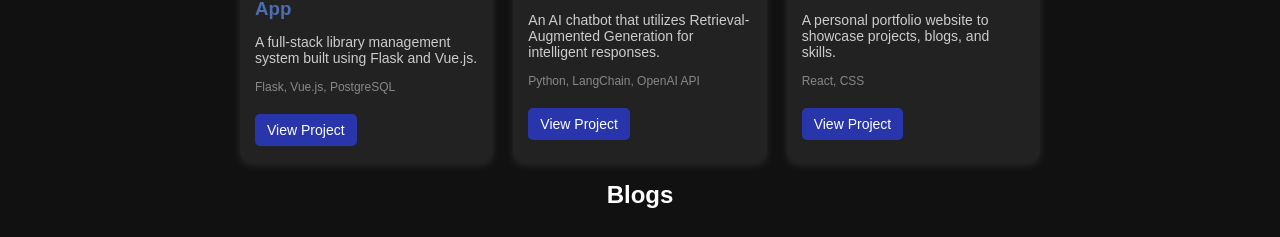
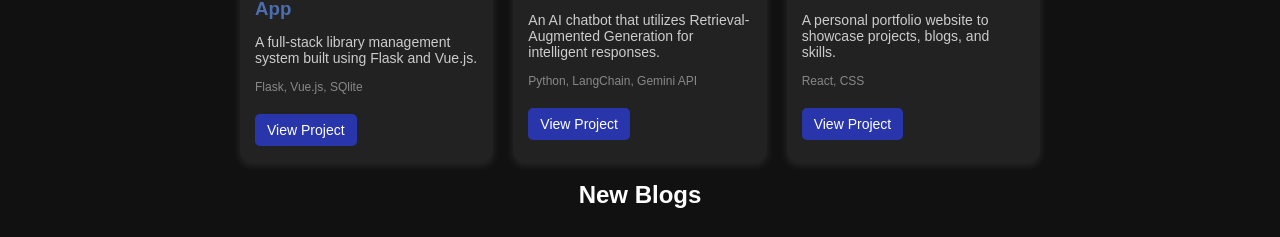
Before and after one commit to ashutosh-utsav/Portfolio, a React (Vite) app: page / in a window 1280 px wide. Shown: the part 2006-2243 px from the top of the page. Built offline with nearby package versions, Linux system fonts and the light colour scheme.

Commit message:
fixing sumthing

```diff
--- a/src/App.jsx
+++ b/src/App.jsx
@@ -5,13 +5,13 @@ const projects = [
   {
     title: "Library Management App",
     description: "A full-stack library management system built using Flask and Vue.js.",
-    tech: "Flask, Vue.js, PostgreSQL",
+    tech: "Flask, Vue.js, SQlite",
     link: "https://github.com/ashutosh-utsav/MAD2-Project-IITM-May-2024",
   },
   {
     title: "Chat Bot Using RAG",
     description: "An AI chatbot that utilizes Retrieval-Augmented Generation for intelligent responses.",
-    tech: "Python, LangChain, OpenAI API",
+    tech: "Python, LangChain, Gemini API",
     link: "https://github.com/ashutosh-utsav/Chat-Bot-Using-RAG",
   },
   {
@@ -108,7 +108,7 @@ const App = () => {
 
       {/* Blogs Section */}
       <section className="blogs">
-        <h2>Blogs</h2>
+        <h2>New Blogs</h2>
         <div className="blog-list">
           {blogs.map((blog, index) => (
             <div key={index} className="blog-item">
```
